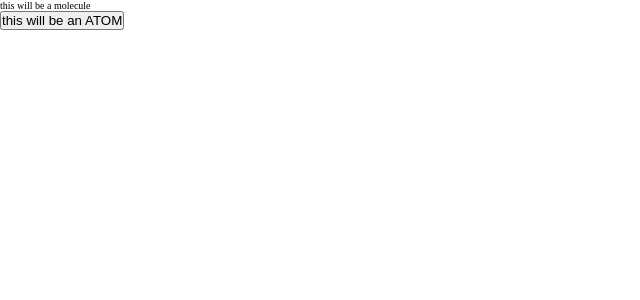
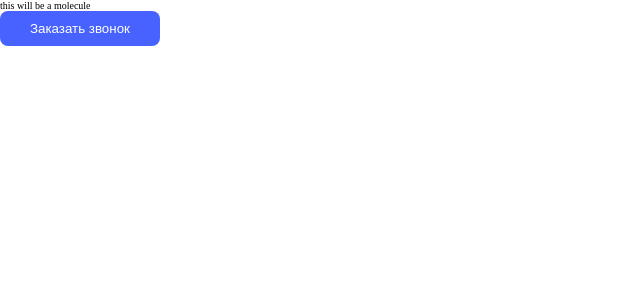
Before and after one commit to SebastianOnofrei/euro-truck-service, a React (Vite) app: page / in a window 1280 px wide. Shown: the top 300 px of the page, without its empty margins (0-640 px from the left). Built offline with nearby package versions, Linux system fonts and the light colour scheme.

Commit message:
mocked up contact data

```diff
--- a/src/components/atoms/button/Button.jsx
+++ b/src/components/atoms/button/Button.jsx
@@ -1,9 +1,10 @@
 import React from 'react'
+import './Button.scss';
 
 const Button = (props) => {
   return (
     <button>
-        {props.text}
+       {props.text}
     </button>
   )
 }
--- /dev/null
+++ b/src/components/atoms/button/Button.scss
@@ -0,0 +1,11 @@
+@import '../../../scss/variables';
+
+button{
+    border-radius: $button-border-radius;
+    background-color: $blue;
+    color: $white;
+    padding: 1rem 3rem;
+    border: none;
+    cursor: pointer;
+
+}
--- a/src/components/organisms/header/Header.jsx
+++ b/src/components/organisms/header/Header.jsx
@@ -1,7 +1,23 @@
 import React from 'react'
 import './Header.scss';
+import Button from '../../atoms/button/Button';
 
 const Header = () => {
+  let buttonText = "Заказать звонок";
+  let contactInformation = {
+		address: {
+			headline: "Наш адрес:",
+			fullAddress: "г. Бишкек, ул. Ляляля 69",
+		},
+		schedule: {
+			headline: "График работы:",
+			scheduleText: "С 8:00 до 22:00 без выходных",
+		},
+		phones: {
+			phoneNumber: "+7 (708) 51 51 518",
+			alternativePhoneNumber: "+7 (700) 51 51 518",
+		},
+	};
   return (
     <header>
       <div className="header__contact">
@@ -12,7 +28,7 @@ const Header = () => {
       <nav>
           <div className="nav__logo"></div>
           <div className="navigation__links">this will be a molecule</div>
-          <button>this will be an ATOM</button>
+          <Button text={buttonText}/>
       </nav>
     </header>
   )
--- a/src/scss/_colors.scss
+++ b/src/scss/_colors.scss
@@ -1,2 +1,3 @@
 $white : #fff;
 $gray: #333333;
+$blue: #4762FF;
--- a/src/scss/_variables.scss
+++ b/src/scss/_variables.scss
@@ -7,3 +7,10 @@
  ************/
 
  $padding-left: 15rem;
+
+
+/***********
+ * BORDERS *
+ ***********/
+
+ $button-border-radius: 0.8rem;
```
